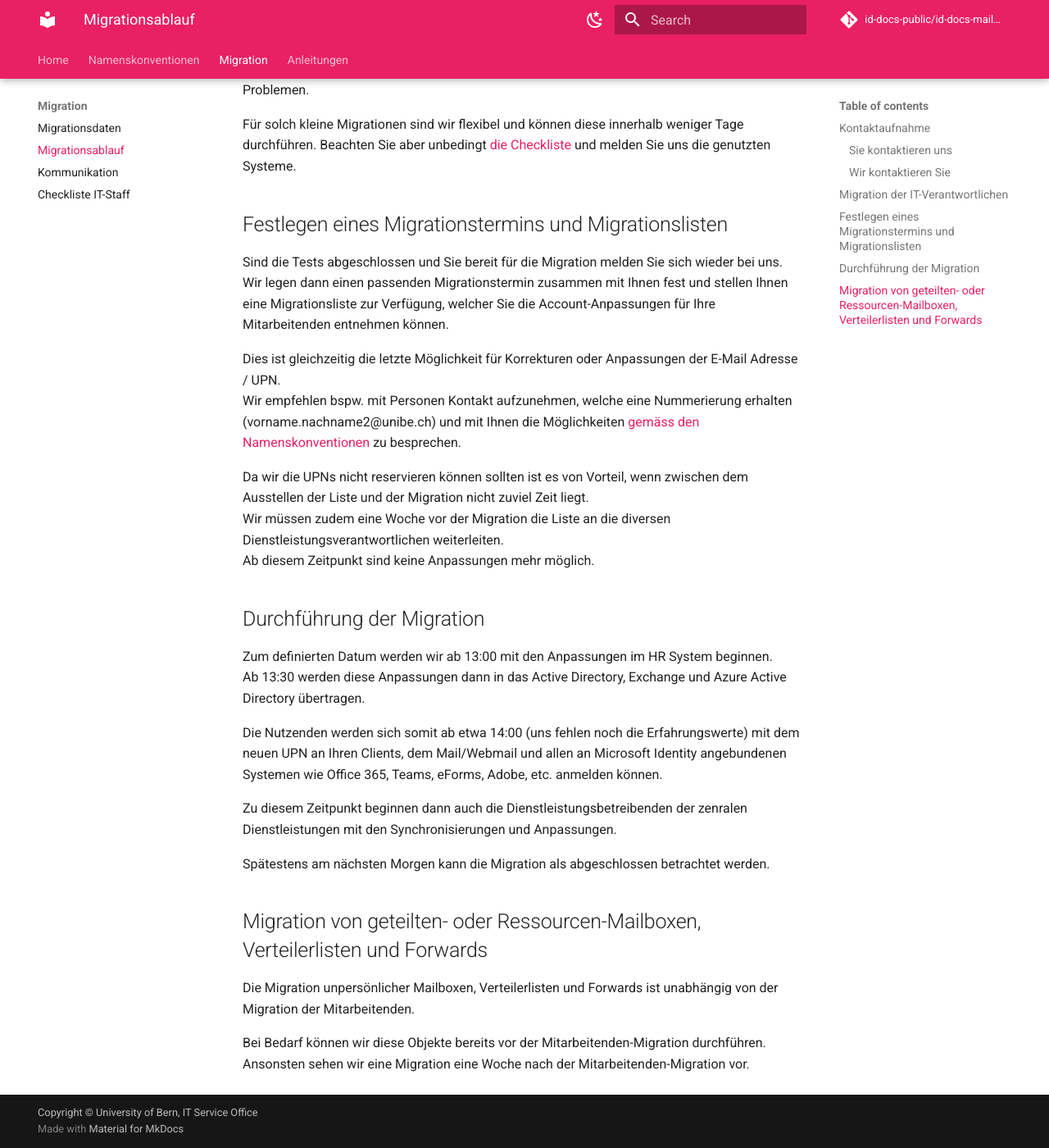
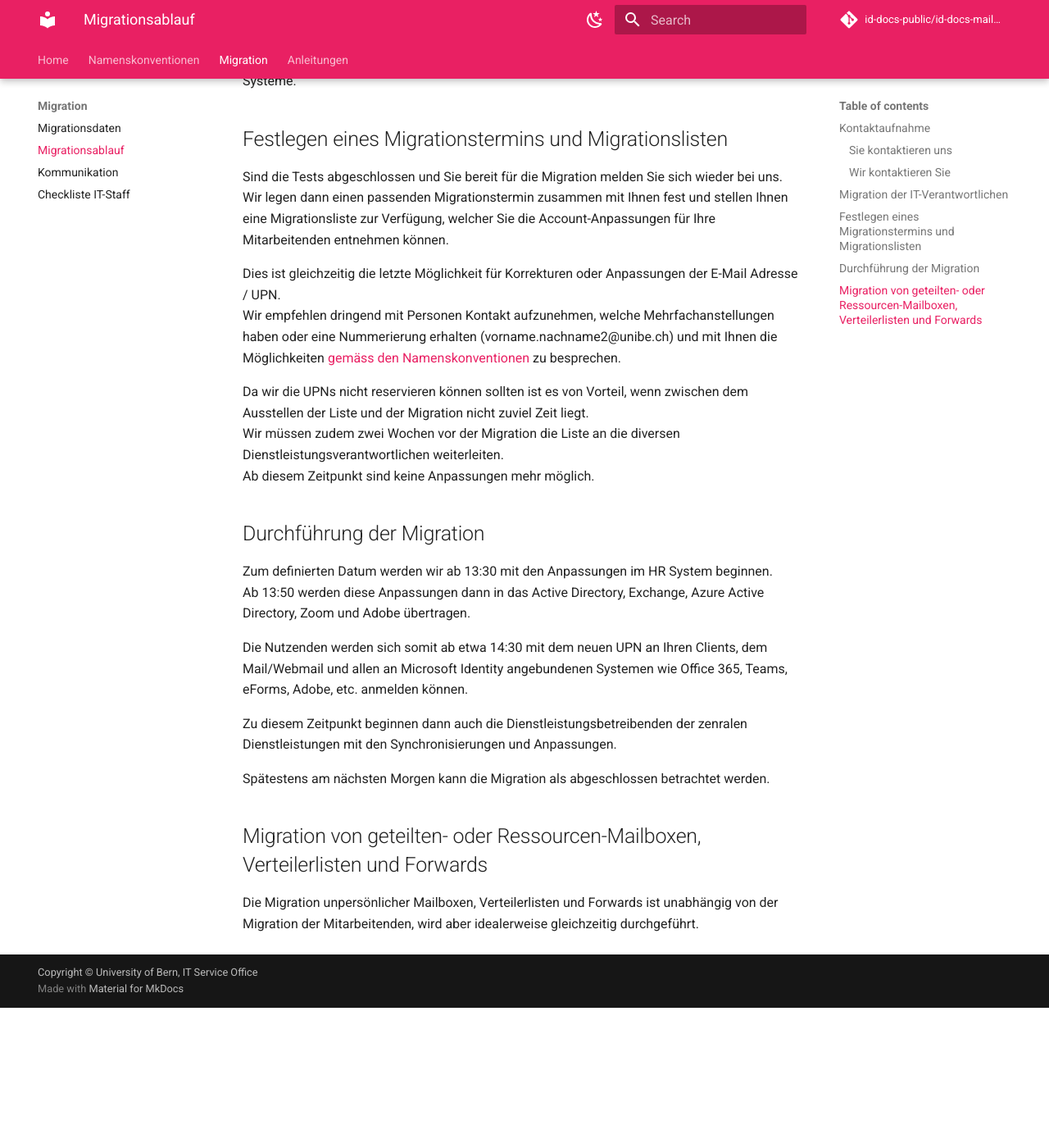
Before and after one commit to idci-unibe-ch/docs-mail2upn, an MkDocs documentation site: the page built from docs/migration/migration-procedure.md, in a window 1280 px wide and 1400 px high, scrolled down 1276 px. Shown: the whole window at 82% size. Built offline with MkDocs 1.6.1 and Material for MkDocs 9.7.7, drawn with Linux system fonts in a browser that asks for light colours; after the commit the page ends 2505 px from its top, so only the background shows below that; some of the changed text lies outside the part shown.

Commit message:
Anpassungen für 2022

```diff
--- a/docs/migration/migration-procedure.md
+++ b/docs/migration/migration-procedure.md
@@ -2,15 +2,12 @@
 
 Bei Organisationseinheiten werden immer erst die IT-Technikverantwortlichen migriert (= IT-Staff). Bei Bedarf können einige Testpersonen (max. 5) mitmigriert werden.
 
-Diese Migrationen werden immer **von Dienstag bis Donnerstag** durchgeführt.
+Diese Vormigrationen werden immer **von Dienstag bis Donnerstag** durchgeführt.
 
-Der ServiceDesk macht dabei um **15:30** die Anpassungen im HR wodurch diese **automatisch um 18:15 vom IAM in das Active Directory provisioniert** werden.
+Der ServiceDesk macht dabei die Anpassungen im HR wodurch diese automatisch vom IAM in das Active Directory, Azure Active Directory, zu Zoom, Adobe und der edu-ID provisioniert werden.
 Über Nacht gleichen sich dann die meisten Systeme der UniBE damit ab, so dass die Migration am nächsten Morgen um 08:00 als abgeschlossen angesehen werden kann.
 
-Die restlichen Nutzenden eines Instituts werden immer von **Dienstag bis Donnerstag um 13:30** umgestellt.
-
-!!! warning
-    Institute welche das HIN-Gateway nutzen können derzeit noch nicht migriert werden.
+Die restlichen Nutzenden eines Instituts werden immer am definierten Migrationsdatum **ab 13:30** umgestellt.
 
 ## Kontaktaufnahme
 
@@ -42,19 +39,19 @@ Sind die Tests abgeschlossen und Sie bereit für die Migration melden Sie sich w
 Wir legen dann einen passenden Migrationstermin zusammen mit Ihnen fest und stellen Ihnen eine Migrationsliste zur Verfügung, welcher Sie die Account-Anpassungen für Ihre Mitarbeitenden entnehmen können.
 
 Dies ist gleichzeitig die letzte Möglichkeit für Korrekturen oder Anpassungen der E-Mail Adresse / UPN.
-Wir empfehlen bspw. mit Personen Kontakt aufzunehmen, welche eine Nummerierung erhalten (vorname.nachname2@unibe.ch) und mit Ihnen die Möglichkeiten [gemäss den Namenskonventionen](../conventions/naming-conventions.md) zu besprechen.
+Wir empfehlen dringend mit Personen Kontakt aufzunehmen, welche Mehrfachanstellungen haben oder eine Nummerierung erhalten (vorname.nachname2@unibe.ch) und mit Ihnen die Möglichkeiten [gemäss den Namenskonventionen](../conventions/naming-conventions.md) zu besprechen.
 
 Da wir die UPNs nicht reservieren können sollten ist es von Vorteil, wenn zwischen dem Ausstellen der Liste und der Migration nicht zuviel Zeit liegt.
-Wir müssen zudem eine Woche vor der Migration die Liste an die diversen Dienstleistungsverantwortlichen weiterleiten.
+Wir müssen zudem zwei Wochen vor der Migration die Liste an die diversen Dienstleistungsverantwortlichen weiterleiten.
 Ab diesem Zeitpunkt sind keine Anpassungen mehr möglich.
 
 
 ## Durchführung der Migration
 
-Zum definierten Datum werden wir ab 13:00 mit den Anpassungen im HR System beginnen.
-Ab 13:30 werden diese Anpassungen dann in das Active Directory, Exchange und Azure Active Directory übertragen.
+Zum definierten Datum werden wir ab 13:30 mit den Anpassungen im HR System beginnen.
+Ab 13:50 werden diese Anpassungen dann in das Active Directory, Exchange, Azure Active Directory, Zoom und Adobe übertragen.
 
-Die Nutzenden werden sich somit ab etwa 14:00 (uns fehlen noch die Erfahrungswerte) mit dem neuen UPN an Ihren Clients, dem Mail/Webmail und allen an Microsoft Identity angebundenen Systemen wie Office 365, Teams, eForms, Adobe, etc. anmelden können.
+Die Nutzenden werden sich somit ab etwa 14:30 mit dem neuen UPN an Ihren Clients, dem Mail/Webmail und allen an Microsoft Identity angebundenen Systemen wie Office 365, Teams, eForms, Adobe, etc. anmelden können.
 
 Zu diesem Zeitpunkt beginnen dann auch die Dienstleistungsbetreibenden der zenralen Dienstleistungen mit den Synchronisierungen und Anpassungen.
 
@@ -62,6 +59,4 @@ Spätestens am nächsten Morgen kann die Migration als abgeschlossen betrachtet
 
 ## Migration von geteilten- oder Ressourcen-Mailboxen, Verteilerlisten und Forwards
 
-Die Migration unpersönlicher Mailboxen, Verteilerlisten und Forwards ist unabhängig von der Migration der Mitarbeitenden.
-
-Bei Bedarf können wir diese Objekte bereits vor der Mitarbeitenden-Migration durchführen. Ansonsten sehen wir eine Migration eine Woche nach der Mitarbeitenden-Migration vor.
+Die Migration unpersönlicher Mailboxen, Verteilerlisten und Forwards ist unabhängig von der Migration der Mitarbeitenden, wird aber idealerweise gleichzeitig durchgeführt.
```
Also changed, not shown: docs/conventions/naming-conventions.md (+1 -1 lines), docs/migration/migration-checklist-itstaff.md (+2 -2 lines), docs/migration/migration-dates.md (+5 -3 lines).
